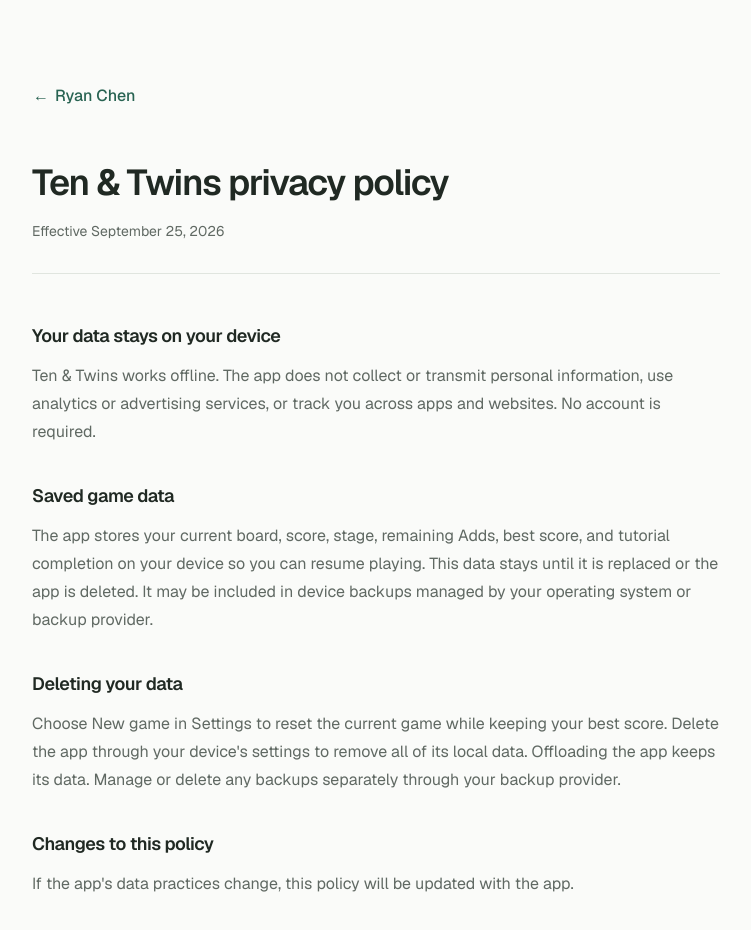
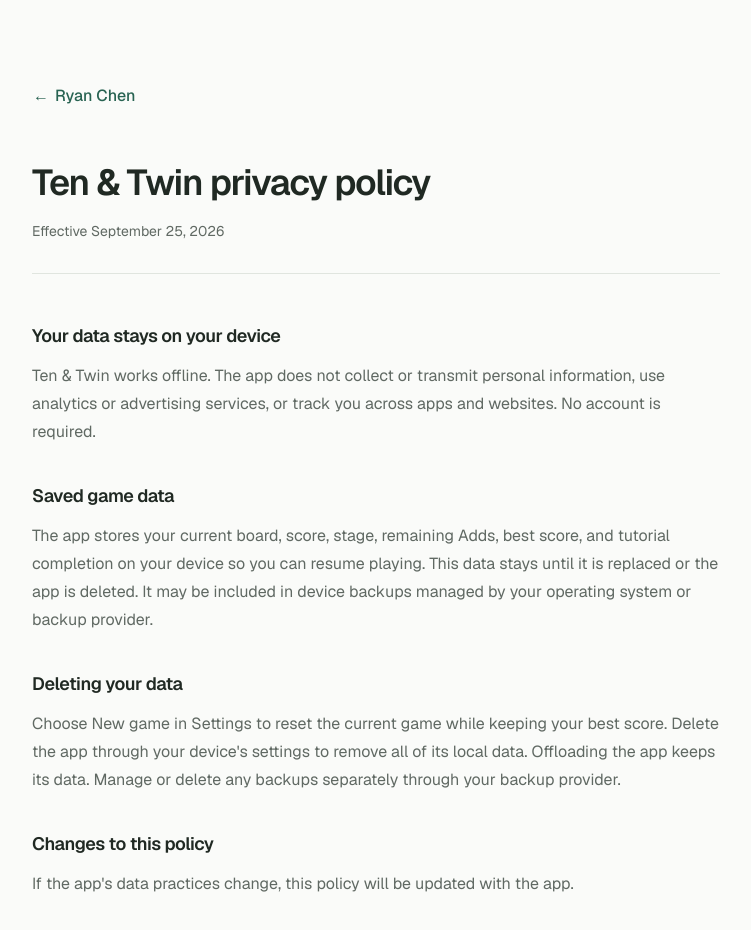
Before and after one commit to ryanchen01/ryanjhchen, a Next.js app: page /ten-and-twins/privacy in a window 1280 px wide. Shown: the top 930 px of the page, without its empty margins (264-1015 px from the left). Built offline with nearby package versions, Linux system fonts and the light colour scheme.

Commit message:
Fix app name to Ten & Twin

```diff
--- a/app/ten-and-twins/privacy/page.tsx
+++ b/app/ten-and-twins/privacy/page.tsx
@@ -4,14 +4,14 @@ import { buttonVariants } from "@/components/ui/button";
 import { cn } from "@/lib/utils";
 
 export const metadata: Metadata = {
-  title: "Ten & Twins privacy policy",
-  description: "How Ten & Twins stores game data on your device. No accounts, analytics, advertising, or tracking.",
+  title: "Ten & Twin privacy policy",
+  description: "How Ten & Twin stores game data on your device. No accounts, analytics, advertising, or tracking.",
 };
 
 const sections = [
   {
     title: "Your data stays on your device",
-    body: "Ten & Twins works offline. The app does not collect or transmit personal information, use analytics or advertising services, or track you across apps and websites. No account is required.",
+    body: "Ten & Twin works offline. The app does not collect or transmit personal information, use analytics or advertising services, or track you across apps and websites. No account is required.",
   },
   {
     title: "Saved game data",
@@ -35,7 +35,7 @@ export default function PrivacyPolicy() {
       </Link>
       <article>
         <header className="mb-12 border-b border-border pb-8">
-          <h1 className="text-3xl font-semibold leading-tight tracking-[-0.035em] sm:text-4xl">Ten &amp; Twins privacy policy</h1>
+          <h1 className="text-3xl font-semibold leading-tight tracking-[-0.035em] sm:text-4xl">Ten &amp; Twin privacy policy</h1>
           <p className="mt-4 text-sm text-muted-foreground">
             Effective <time dateTime="2026-09-25">September 25, 2026</time>
           </p>
--- a/lib/apps.ts
+++ b/lib/apps.ts
@@ -1,7 +1,7 @@
 export const apps = [
   {
     slug: "ten-and-twins",
-    name: "Ten & Twins",
+    name: "Ten & Twin",
     platform: "iPhone & iPad",
     description: "A number puzzle. Match equal numbers or pairs that add up to 10 to clear the board.",
     icon: "/apps/match-two/icon.png",
```
Also changed, not shown: 1 other file (tests, documents, lock files or other folders).
